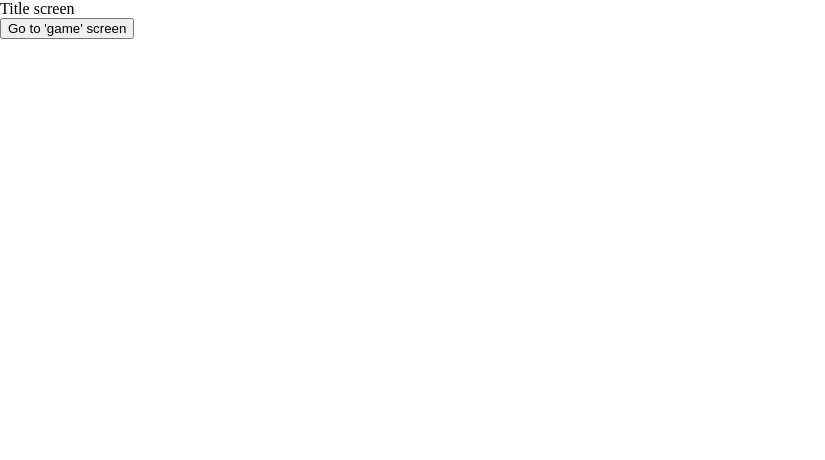
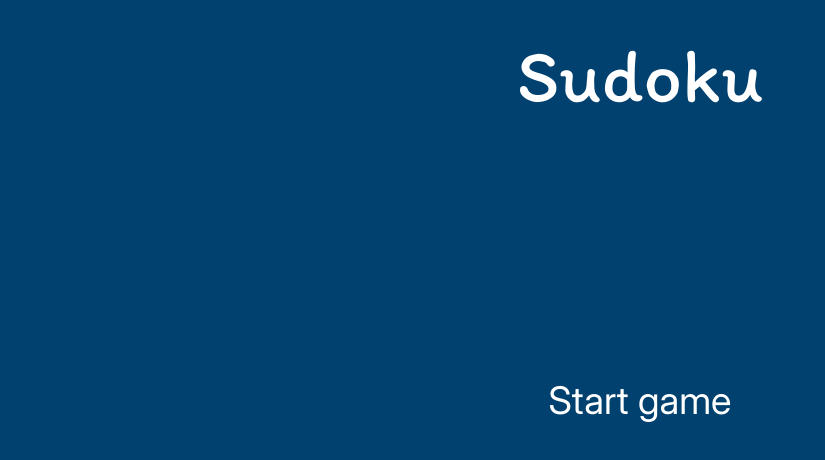
Before and after one commit to alexander-bochkov/sudoku, a React (Vite) app: page / in a window 1280 px wide. Shown: the top 460 px of the page, without its empty margins (0-825 px from the left). Built offline with nearby package versions, Linux system fonts and the light colour scheme.

Commit message:
Add TitleScreen

```diff
--- a/src/App.tsx
+++ b/src/App.tsx
@@ -1,3 +1,3 @@
-import { ScreenManager } from './components';
+import { ScreenManager } from 'components';
 
 export const App = () => <ScreenManager />;
--- /dev/null
+++ b/src/components/ScreenLayout/ScreenLayout.module.scss
@@ -0,0 +1,9 @@
+.screenLayout {
+  box-sizing: border-box;
+  height: 100%;
+  padding: 30px 15px;
+}
+
+.headingWrapper {
+  text-align: center;
+}
--- /dev/null
+++ b/src/components/ScreenLayout/ScreenLayout.tsx
@@ -0,0 +1,16 @@
+import type { FC, ReactNode } from 'react';
+import styles from './ScreenLayout.module.scss';
+
+type ScreenLayoutProps = {
+  content: ReactNode;
+  heading: ReactNode;
+};
+
+export const ScreenLayout: FC<ScreenLayoutProps> = ({ content, heading }) => {
+  return (
+    <div className={styles.screenLayout}>
+      <div className={styles.headingWrapper}>{heading}</div>
+      {content}
+    </div>
+  );
+};
--- /dev/null
+++ b/src/components/ScreenLayout/index.ts
@@ -0,0 +1 @@
+export { ScreenLayout } from './ScreenLayout';
--- a/src/components/ScreenManager/ScreenManager.tsx
+++ b/src/components/ScreenManager/ScreenManager.tsx
@@ -1,6 +1,6 @@
 import { useCallback, useState } from 'react';
-
-type Screen = 'title' | 'game';
+import { TitleScreen } from 'screens';
+import type { Screen } from 'types';
 
 export const ScreenManager = () => {
   const [screen, setScreen] = useState<Screen>('title');
@@ -11,12 +11,7 @@ export const ScreenManager = () => {
 
   switch (screen) {
     case 'title':
-      return (
-        <>
-          <div>Title screen</div>
-          <button onClick={() => handleScreenChange('game')}>Go to 'game' screen</button>
-        </>
-      );
+      return <TitleScreen onScreenChange={handleScreenChange} />;
 
     case 'game':
       return (
--- a/src/components/index.ts
+++ b/src/components/index.ts
@@ -1 +1,2 @@
+export { ScreenLayout } from './ScreenLayout';
 export { ScreenManager } from './ScreenManager';
--- /dev/null
+++ b/src/screens/TitleScreen/TitleScreen.module.scss
@@ -0,0 +1,27 @@
+.titleScreen {
+  background: #00416f;
+  box-sizing: border-box;
+  height: 100vh;
+}
+
+.title {
+  color: #ffffff;
+  font-family: Itim, sans-serif;
+  font-size: 76px;
+  margin: 0;
+}
+
+.menuLayout {
+  align-items: center;
+  display: flex;
+  inset: 0;
+  justify-content: center;
+  position: absolute;
+}
+
+.startGame {
+  color: #ffffff;
+  cursor: pointer;
+  font-family: Inter, sans-serif;
+  font-size: 38px;
+}
--- /dev/null
+++ b/src/screens/TitleScreen/TitleScreen.tsx
@@ -0,0 +1,25 @@
+import { ScreenLayout } from 'components';
+import type { FC } from 'react';
+import type { Screen } from 'types';
+import styles from './TitleScreen.module.scss';
+
+type TitleScreenProps = {
+  onScreenChange: (nextScreen: Screen) => void;
+};
+
+export const TitleScreen: FC<TitleScreenProps> = ({ onScreenChange }) => {
+  return (
+    <div className={styles.titleScreen}>
+      <ScreenLayout
+        heading={<p className={styles.title}>Sudoku</p>}
+        content={
+          <div className={styles.menuLayout}>
+            <span className={styles.startGame} onClick={() => onScreenChange('game')}>
+              Start game
+            </span>
+          </div>
+        }
+      />
+    </div>
+  );
+};
--- /dev/null
+++ b/src/screens/TitleScreen/index.ts
@@ -0,0 +1 @@
+export { TitleScreen } from './TitleScreen';
--- /dev/null
+++ b/src/screens/index.ts
@@ -0,0 +1 @@
+export { TitleScreen } from './TitleScreen';
--- /dev/null
+++ b/src/types/index.ts
@@ -0,0 +1 @@
+export * from './screen';
--- /dev/null
+++ b/src/types/screen.ts
@@ -0,0 +1 @@
+export type Screen = 'title' | 'game';
```
